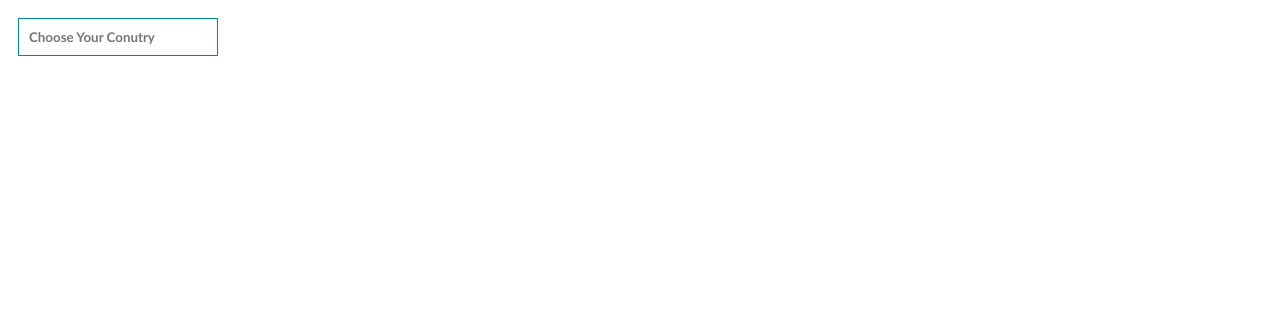
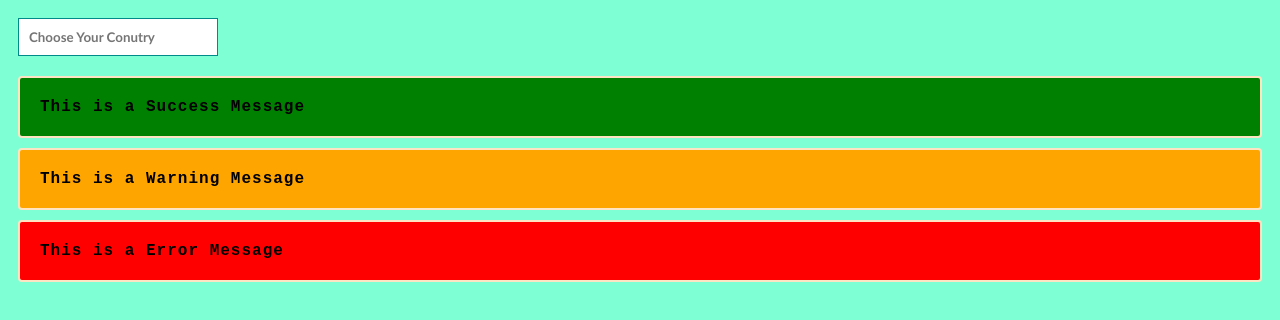
Before and after one commit to nuchovic/first-project, a plain HTML site: page index.html in a window 1280 px wide. Drawn offline with Linux system fonts and the light colour scheme.

Commit message:
all style applied

```diff
--- a/index.html
+++ b/index.html
@@ -16,5 +16,17 @@
             <option value="Brazil"></option>
             <option value="Benin"></option>
         </datalist>
+
+        <div class="success">
+            This is a Success Message
+        </div>
+
+        <div class="warning">
+            This is a Warning Message
+        </div>
+
+        <div class="error">
+            This is a Error Message
+        </div>
 </body>
 </html>
--- a/index.scss
+++ b/index.scss
@@ -5,3 +5,40 @@ input[name="country"]{
     font-family: 'Trebuchet MS', 'Lucida Sans Unicode', 'Lucida Grande', 'Lucida Sans', Arial, sans-serif;
     font-weight: bold;
 }
+
+%message{
+    margin: 10px;
+    padding: 20px;
+    border: 2px solid bisque;
+    border-radius: 4px;
+    font-weight: bolder;
+    letter-spacing: 1px;
+    font-family: 'Courier New', Courier, monospace;
+}
+
+.success{
+    @extend %message;
+    background-color: green;
+}
+
+.warning{
+    @extend %message;
+    background-color: orange;
+}
+
+.error{
+    @extend %message;
+    background-color: red;
+}
+
+@media (min-width:600px){
+    body{
+        background-color: aquamarine;
+    }
+}
+
+@media (max-width:599px){
+    body{
+        background-color: blanchedalmond;
+    }
+}
```
Also changed, not shown: index.css, 1 other file.
